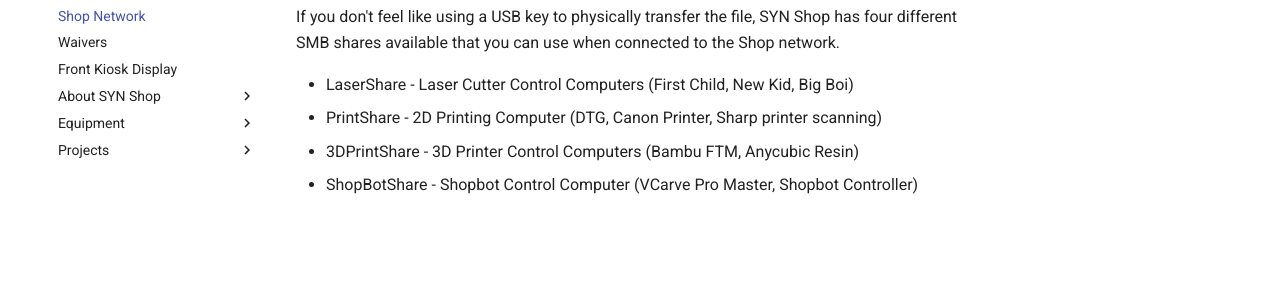
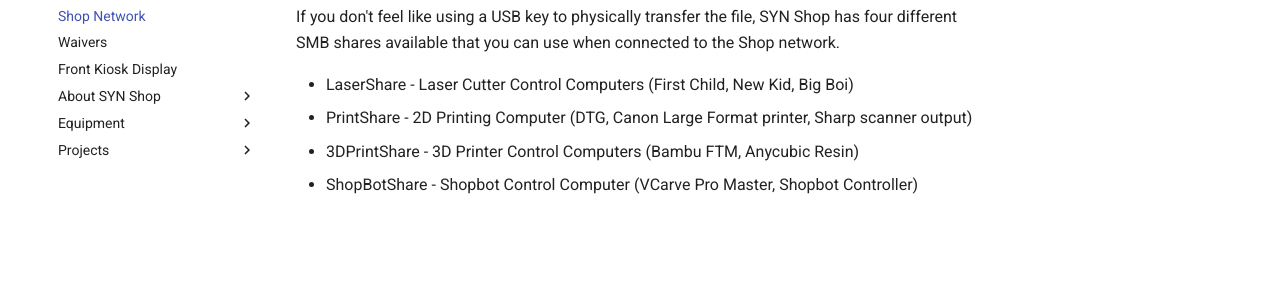
Before and after one commit to synshop/rtfm, an MkDocs documentation site: the page built from docs/users/Shop Network.md, in a window 1280 px wide. Shown: the part 410-710 px from the top of the page. Built offline with MkDocs 1.6.1 and Material for MkDocs 9.7.7, drawn with Linux system fonts in a browser that asks for light colours; comment, search, counter and statistics services are not loaded.

Commit message:
Issue 64 (#66)
* refactoring the users section a tiny bit

* more refactoring

```diff
--- a/docs/users/Shop Network.md
+++ b/docs/users/Shop Network.md
@@ -7,6 +7,6 @@
 If you don't feel like using a USB key to physically transfer the file, SYN Shop has four different SMB shares available that you can use when connected to the Shop network.
 
    - LaserShare - Laser Cutter Control Computers (First Child, New Kid, Big Boi)
-   - PrintShare - 2D Printing Computer (DTG, Canon Printer, Sharp printer scanning)
+   - PrintShare - 2D Printing Computer (DTG, Canon Large Format printer, Sharp scanner output)
    - 3DPrintShare - 3D Printer Control Computers (Bambu FTM, Anycubic Resin)
    - ShopBotShare - Shopbot Control Computer (VCarve Pro Master, Shopbot Controller)
```
